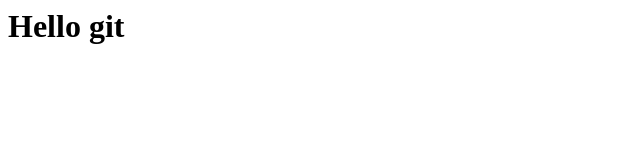
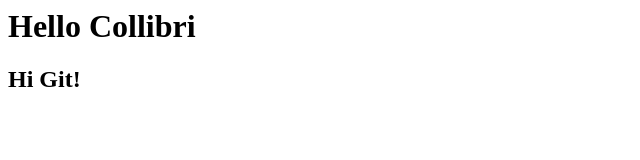
Before and after one commit to Alexanderballuew/git-test, a plain HTML site: page index.html in a window 1280 px wide. Shown: the whole page, without its empty margins (0-640 px from the left). Drawn offline with Linux system fonts and the light colour scheme.

Commit message:
Wrong commit

```diff
--- a/index.html
+++ b/index.html
@@ -1 +1,2 @@
-<h1>Hello git<h1>
+<h1>Hello Collibri<h1>
+<h2>Hi Git!<h2>
```
